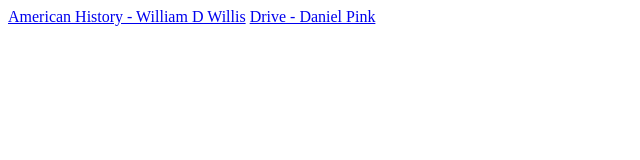
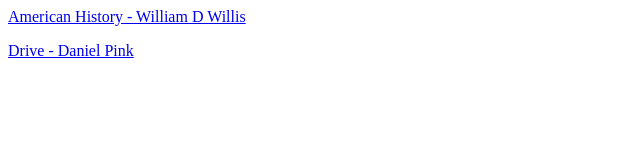
Before and after one commit to anilsyamanthakam/books, a plain HTML site: page index.html in a window 1280 px wide. Shown: the whole page, without its empty margins (0-640 px from the left). Drawn offline with Linux system fonts and the light colour scheme.

Commit message:
Update index.html

```diff
--- a/index.html
+++ b/index.html
@@ -1,2 +1,2 @@
-<a href="american_history.html">American History - William D Willis</a>
-<a href="drive.html">Drive - Daniel Pink</a>
+<p><a href="https://htmlpreview.github.io/?https://github.com/anilsyamanthakam/books/blob/main/american_history.html">American History - William D Willis</a></p>
+<p><a href="https://htmlpreview.github.io/?https://github.com/anilsyamanthakam/books/blob/main/drive.html">Drive - Daniel Pink</a></p>
```
